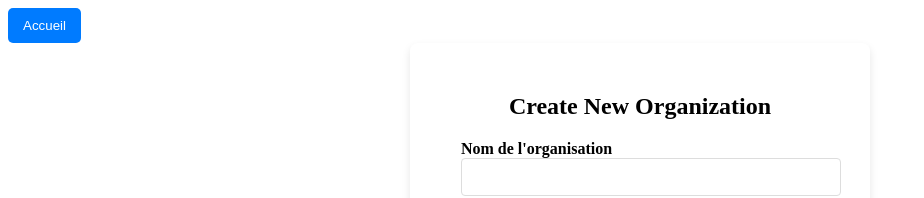
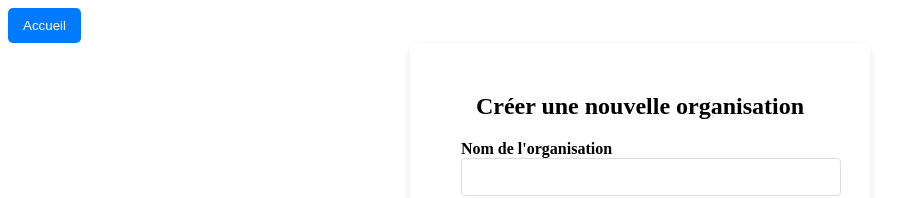
Before and after one commit to Paul-PIA/simr-frontend, a Next.js app: page /NewOrganization in a window 1280 px wide. Shown: the top 198 px of the page, without its empty margins (0-924 px from the left). Built offline with nearby package versions, Linux system fonts and the light colour scheme; no server answers.

Commit message:
Traduction

```diff
--- a/pages/NewOrganization.js
+++ b/pages/NewOrganization.js
@@ -32,7 +32,7 @@ export default function CreateNewOrganization() {
     <div>
       <HomePageButton/>
       <div className="organization-form">
-        <h2>Create New Organization</h2>
+        <h2>Créer une nouvelle organisation</h2>
         <form name="organization" onSubmit={handleSubmit}>
           <label>
             Nom de l'organisation&nbsp;
```
